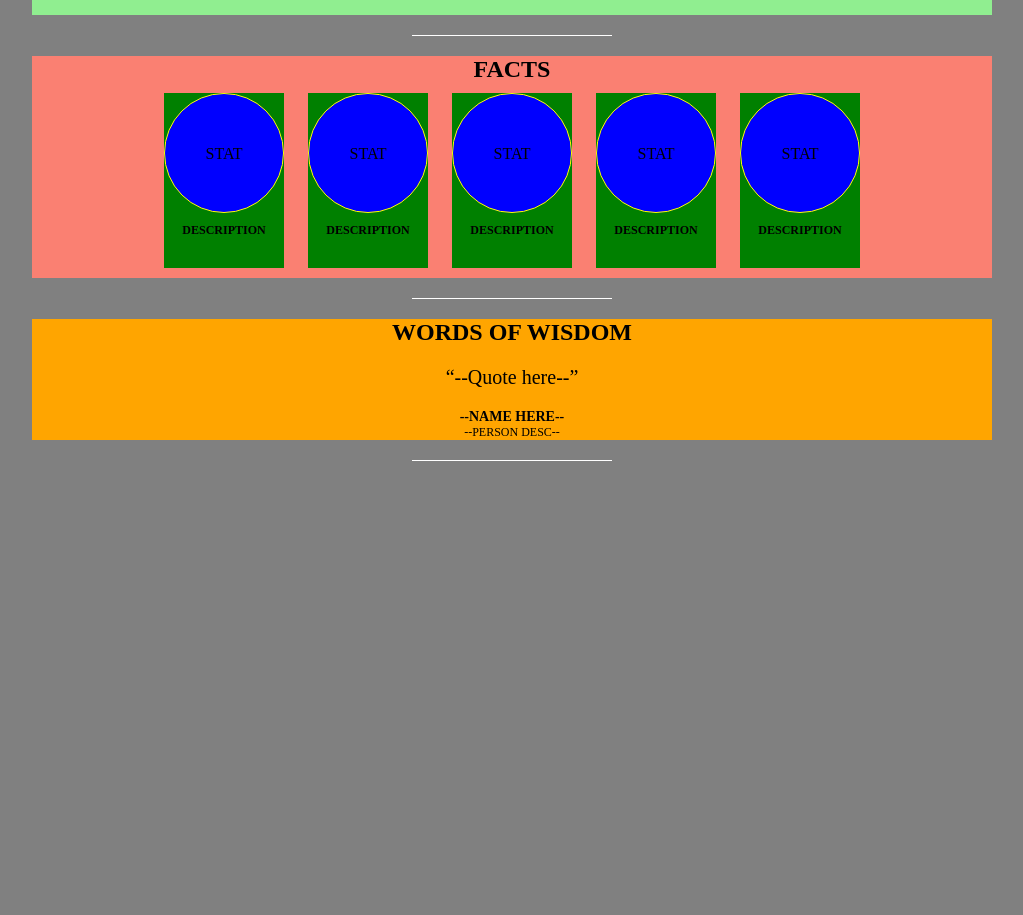
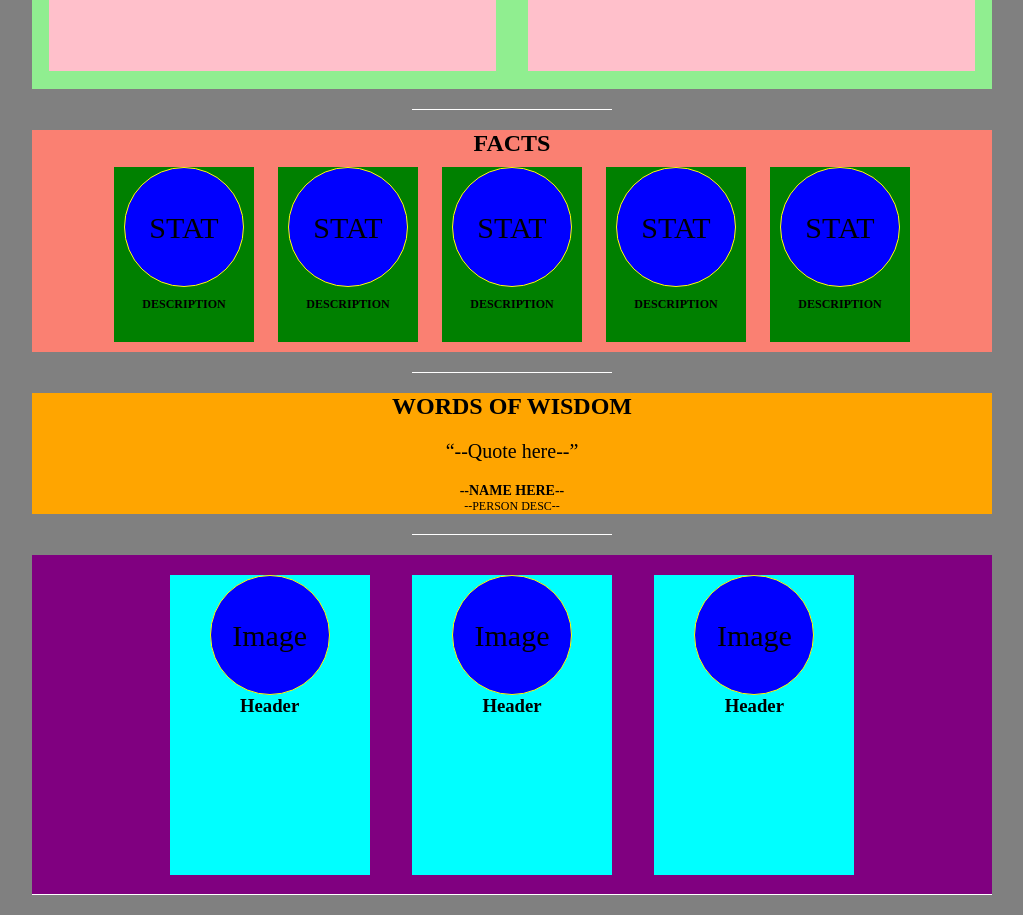
Before and after one commit to gcampfield/gcampfield.github.io, a plain HTML site: page newwebsite.html in a window 1280 px wide. Shown: the part 793-1708 px from the top of the page, without its empty margins (128-1151 px from the left). Before the commit the page ends 1254 px from the top, so only its background shows below. Drawn offline with Linux system fonts and the light colour scheme.

Commit message:
Style the footer

```diff
--- a/newwebsite.html
+++ b/newwebsite.html
@@ -6,7 +6,7 @@
 <link rel="stylesheet" type="text/css" href="stylesheet.css">
 </head>
 <body>
-	<nav>
+	<nav id="top">
 		<ul>
 			<li class="left"><a href=""></a>Home</li>
 			<li class="left"><a href="">About</a></li>
@@ -17,6 +17,7 @@
 	</nav>
 	<hr>
 	<section class="array">
+		<h1>Grant Campfield</h1>
 		<div class="array-pictures array-one"></div>
 		<div class="array-pictures array-two"></div>
 		<div class="array-pictures array-three"></div>
@@ -27,24 +28,24 @@
 	<hr>
 	<section class="facts">
 		<h2>Facts</h2>
-		<div class="fact fact-one">
-			<p>STAT</p>
+		<div class="fact">
+			<p class="circletext">STAT</p>
 			<h3>Description</h3>
 		</div>
-		<div class="fact fact-one">
-			<p>STAT</p>
+		<div class="fact">
+			<p class="circletext">STAT</p>
 			<h3>Description</h3>
 		</div>
-		<div class="fact fact-one">
-			<p>STAT</p>
+		<div class="fact">
+			<p class="circletext">STAT</p>
 			<h3>Description</h3>
 		</div>
-		<div class="fact fact-one">
-			<p>STAT</p>
+		<div class="fact">
+			<p class="circletext">STAT</p>
 			<h3>Description</h3>
 		</div>
-		<div class="fact fact-one">
-			<p>STAT</p>
+		<div class="fact">
+			<p class="circletext">STAT</p>
 			<h3>Description</h3>
 		</div>
 	</section>
@@ -57,10 +58,21 @@
 	</section>
 	<hr>
 	<footer>
-		<div class="footer-box"></div>
-		<div class="footer-box"></div>
-		<div class="footer-box"></div>
-		<div class="end-note"></div>
+		<div class="footerbox">
+			<p class="circletext">Image</p>
+			<h3>Header</h3>
+		</div>
+		<div class="footerbox">
+			<p class="circletext">Image</p>
+			<h3>Header</h3>
+		</div>
+		<div class="footerbox">
+			<p class="circletext">Image</p>
+			<h3>Header</h3>
+		</div>
 	</footer>
+	<div class="topbutton">
+		<a href="#top">Top</a>
+	</div>
 </body>
 </html>
--- a/stylesheet.css
+++ b/stylesheet.css
@@ -12,6 +12,10 @@ a {
 	color: inherit;
 	text-decoration: none;
 	cursor: pointer;
+}
+
+h1 {
+	font-size: 64px;
 }
 
 h2 {
@@ -94,20 +98,22 @@ blockquote {
 .fact {
 	display: inline-block;
 	margin: 10px;
-	width: 120px;
+	width: 140px;
 	height: 175px;
 	background-color: green;
 }
 
-.fact p {
+.circletext {
 	padding: 10px;
 	width: 98px;
 	height: 98px;
 	background-color: blue;
 	border-radius: 60px;
 	border: 1px solid yellow;
-	vertical-align: baseline;
 	line-height: 100px;
+	text-align: center;
+	font-size: 30px;
+	margin: 0 auto;
 }
 
 .fact h3 {
@@ -135,3 +141,31 @@ blockquote {
 	font-size: 12px;
 	text-transform: uppercase;
 }
+
+footer {
+	width: 75%;
+	margin: 20px 12.5%;
+	border-bottom: 1px solid white;
+	text-align: center;
+	background-color: purple;
+}
+
+.footerbox {
+	width: 200px;
+	height: 300px;
+	margin: 2%;
+	display: inline-block;
+	background-color: cyan;
+}
+
+.topbutton {
+	width: 50px;
+	height: 50px;
+	text-align: center;
+	line-height: 50px;
+	background-color: rgba(0, 0, 0, .5);
+	position: fixed;
+	right: -4px;
+	top: -4px;
+	border-radius: 4px;
+}
```
